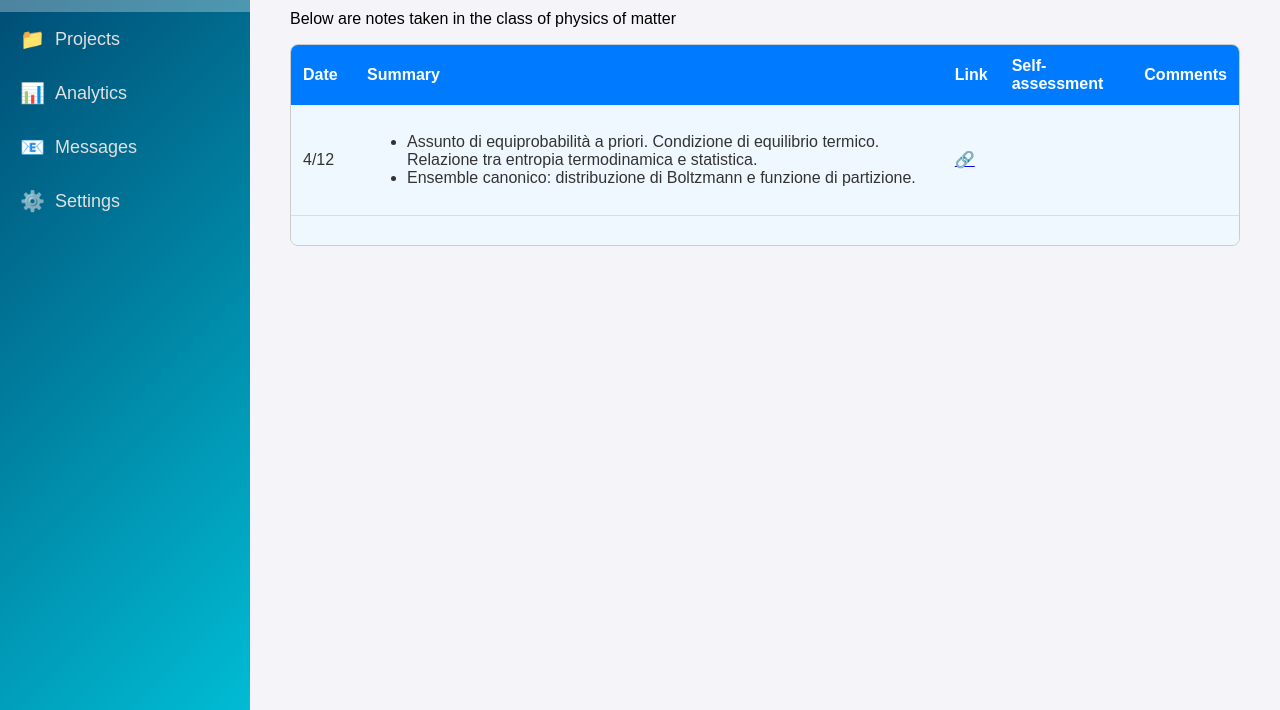
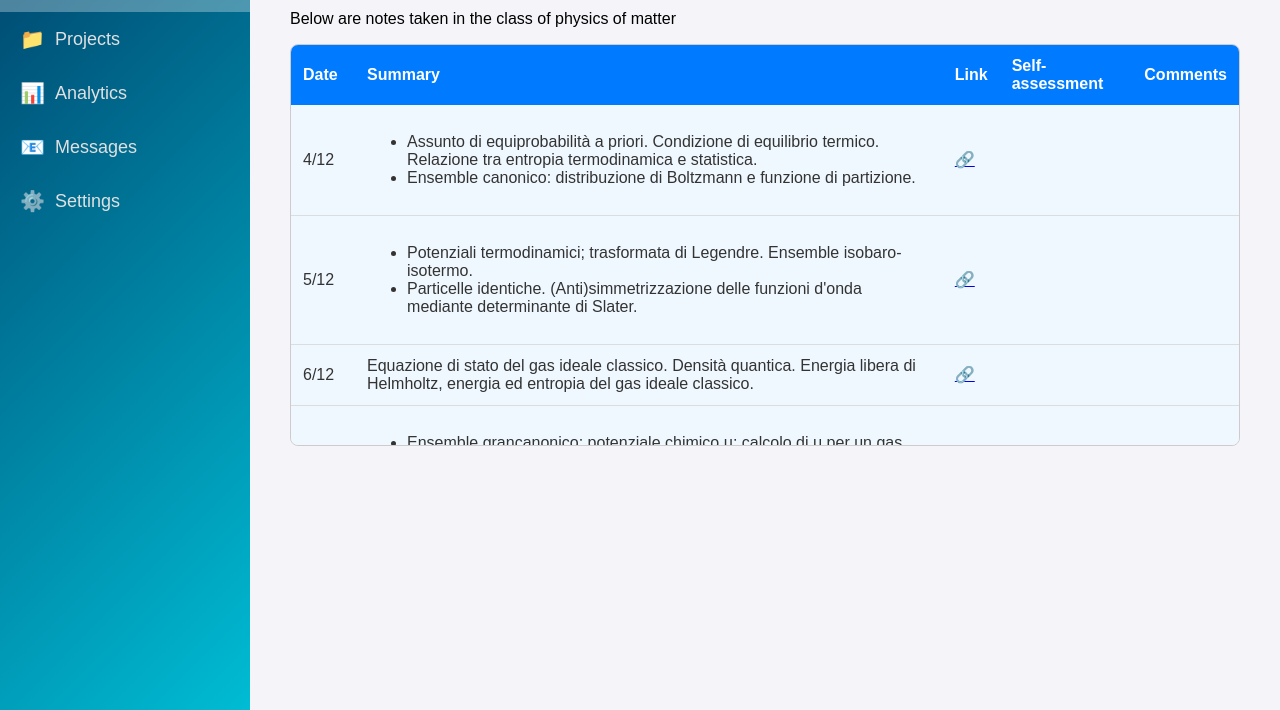
Before and after one commit to SimoAbe/SimoAbe.github.io, a plain HTML site: page index.html in a window 1280 px wide. Shown: the part 110-820 px from the top of the page. Drawn offline with Linux system fonts and the light colour scheme.

Commit message:
Update index.html
Changed table height

```diff
--- a/index.html
+++ b/index.html
@@ -82,7 +82,7 @@
 
   /* Table styling */
   .table-container {
-    max-height: 200px; /* Fixed height for scrollable table */
+    max-height: 400px; /* Fixed height for scrollable table */
     overflow-y: auto; /* Enable vertical scrollbar */
     border: 1px solid #ccc;
     border-radius: 8px;
```
